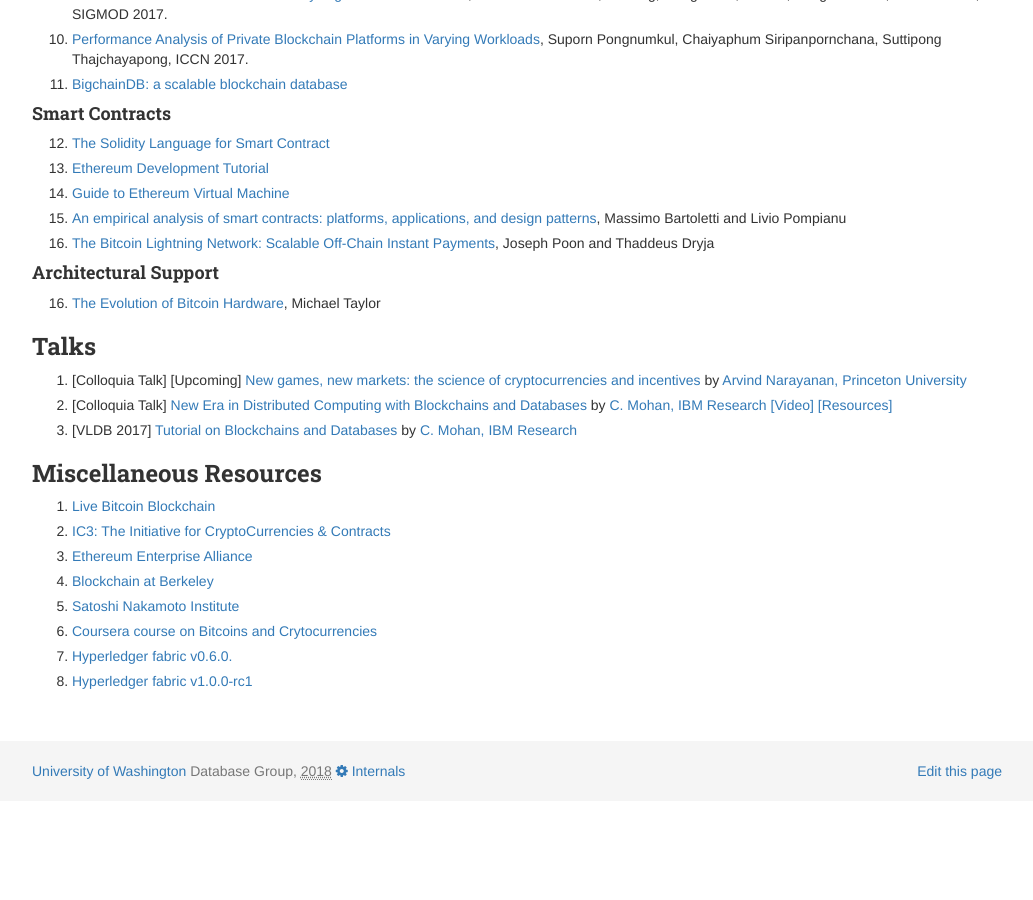
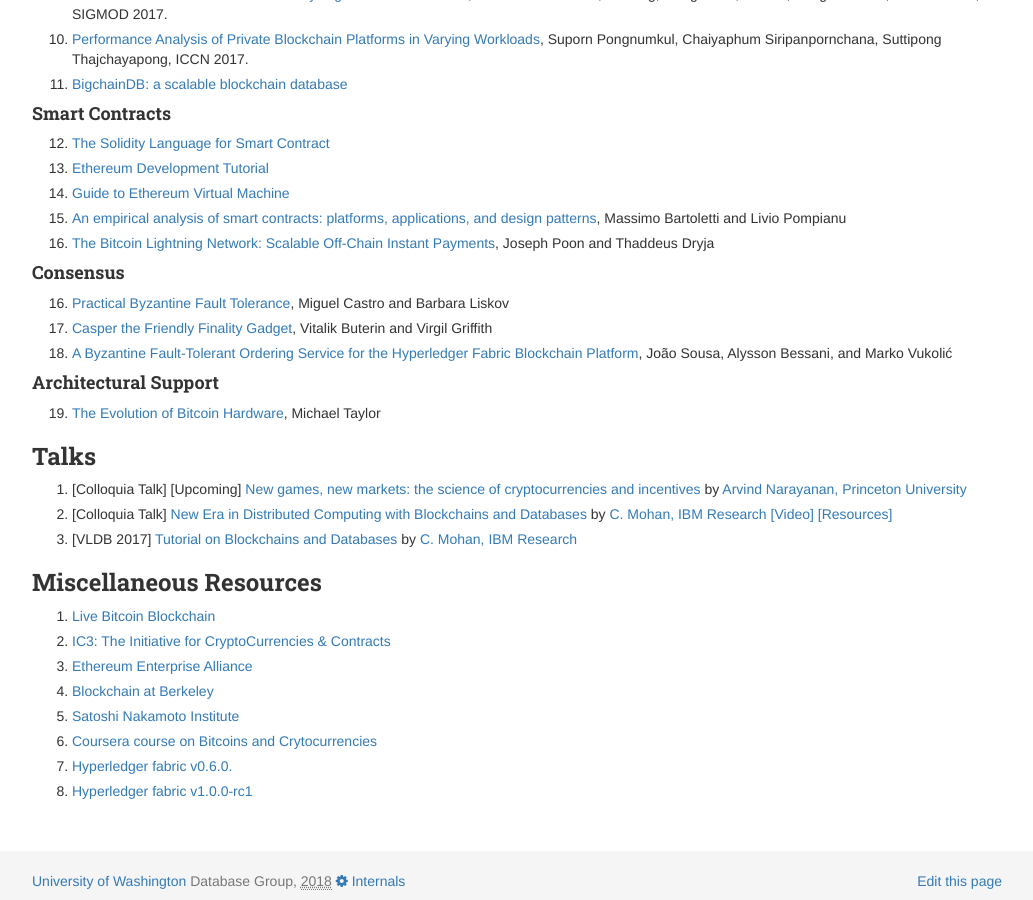
Before and after one commit to uwdb/website, a Jekyll site: the page built from seminars/cse590q/18wi/index.markdown, in a window 1280 px wide and 900 px high, scrolled down 2004 px. Shown: the whole window, without its empty margins (123-1156 px from the left). Built offline with Jekyll 4.4.1, drawn with Linux system fonts in a browser that asks for light colours; nearby versions of some CDN libraries; before the commit the page ends 2806 px from its top, so only the background shows below that; some of the changed text lies outside the part shown.

Commit message:
update cong's talk

```diff
--- a/seminars/cse590q/18wi/index.markdown
+++ b/seminars/cse590q/18wi/index.markdown
@@ -81,11 +81,13 @@
   <tr>
     <td>4</td>
     <td>Jan 30</td>
-    <td>Alternative Consensus Protocols for Blockchain</td>
+    <td>Alternative Consensus Protocols for Blockchains</td>
     <td><a href='https://homes.cs.washington.edu/~congy/'>Cong Yan</a><br>
     University of Washington
     </td>
-    <td></td>
+    <td><a href='http://pmg.csail.mit.edu/papers/osdi99.pdf'>[P16]</a>
+        <a href='https://arxiv.org/abs/1710.09437'>[P17]</a>
+        <a href='https://arxiv.org/abs/1709.06921'>[P18]</a></td>
   </tr>
   <tr>
     <td>5</td>
@@ -182,9 +184,16 @@
 <li><a href='https://lightning.network/lightning-network-paper.pdf'>The Bitcoin Lightning Network: Scalable Off-Chain Instant Payments</a>, Joseph Poon and Thaddeus Dryja</li>
 </ol>
 
+#### Consensus
+<ol class='indent' start='16'>
+ <li><a href='http://pmg.csail.mit.edu/papers/osdi99.pdf'>
+ Practical Byzantine Fault Tolerance</a>, Miguel Castro and Barbara Liskov</li>
+ <li> <a href='https://arxiv.org/abs/1710.09437'>Casper the Friendly Finality Gadget</a>, Vitalik Buterin and Virgil Griffith</li>
+ <li> <a href='https://arxiv.org/abs/1709.06921'>A Byzantine Fault-Tolerant Ordering Service for the Hyperledger Fabric Blockchain Platform</a>, João Sousa, Alysson Bessani,  and Marko Vukolić</li>
+</ol>
 
 #### Architectural Support
-<ol class='indent' start='16'>
+<ol class='indent' start='19'>
  <li><a href='http://cseweb.ucsd.edu/~mbtaylor/papers/Taylor_Bitcoin_IEEE_Computer_2017.pdf'>
  The Evolution of Bitcoin
 Hardware</a>, Michael Taylor</li>
```
